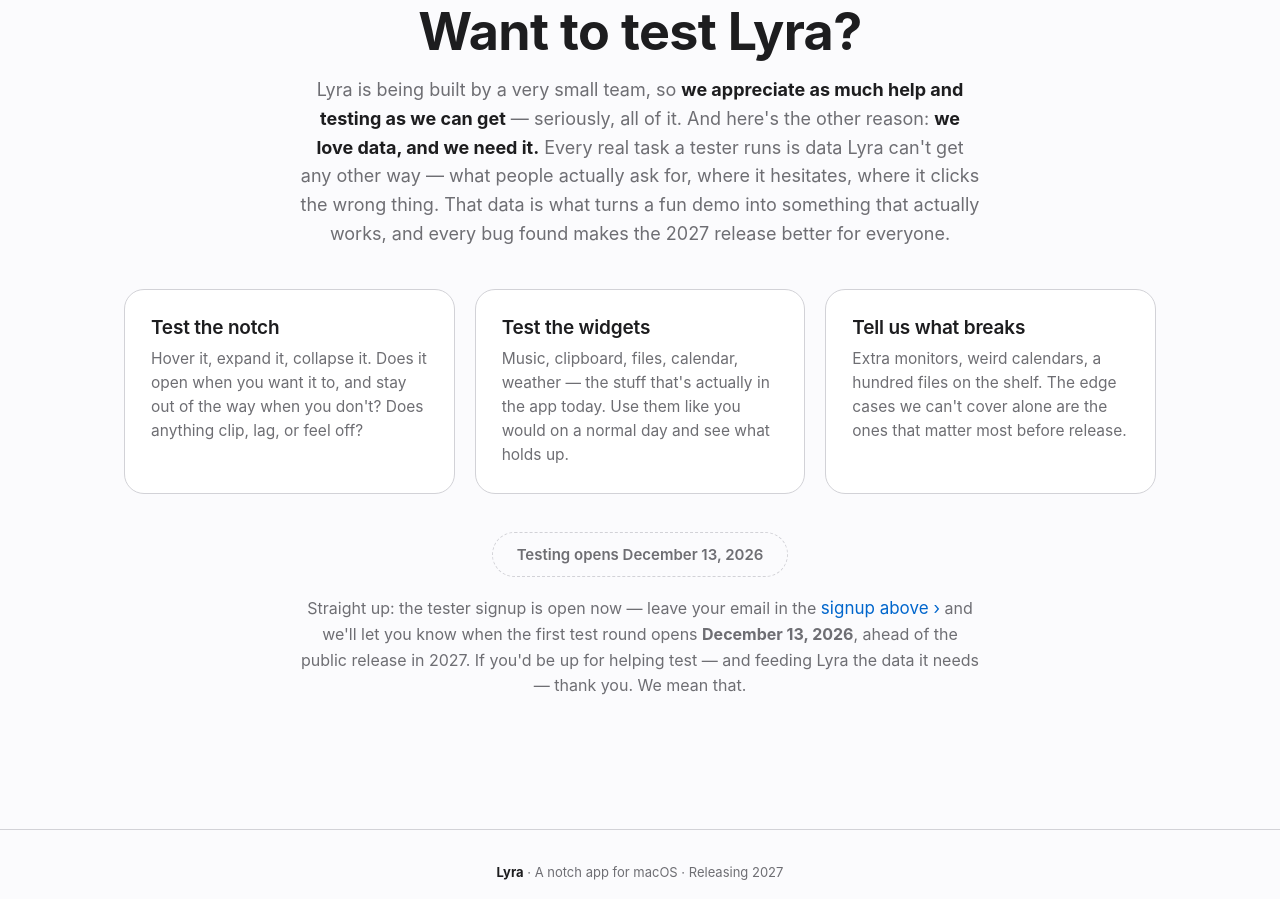
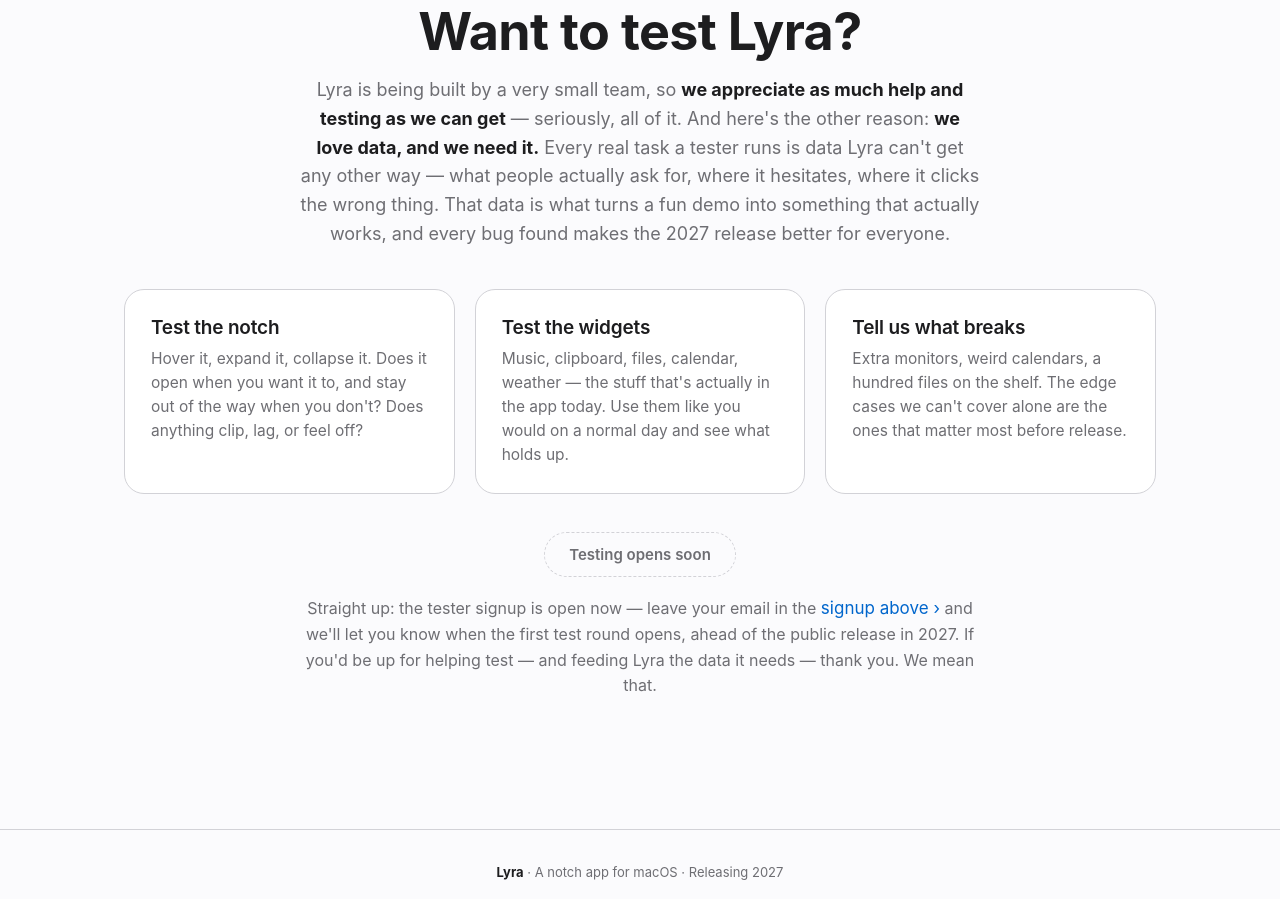
Before and after one commit to moehussain101/lyra-website, a plain HTML site: page index.html in a window 1280 px wide. Shown: the part 10998-11897 px from the top of the page. Drawn offline with Linux system fonts and the light colour scheme.

Commit message:
Remove Dec 13 testing date from site

```diff
--- a/index.html
+++ b/index.html
@@ -1300,7 +1300,7 @@
               <input id="releaseEmail" type="email" name="email" placeholder="you@example.com" required aria-describedby="signupHonest" />
               <button type="submit">Notify me</button>
             </div>
-            <span class="signup-status">Testing opens December 13, 2026 — leave your email and we'll let you know when it's your turn.</span>
+            <span class="signup-status">Testing opens soon — leave your email and we'll let you know when it's your turn.</span>
             <p class="signup-honest" id="signupHonest"><b>Straight up:</b> one email when testing opens, and one when Lyra ships in 2027. Nothing else — no drip campaign, no spam.</p>
             <input type="hidden" name="_next" value="https://lyramacnotch.pages.dev/?signedup=1" />
             <input type="hidden" name="_subject" value="New Lyra tester signup" />
@@ -1343,8 +1343,8 @@
           </div>
         </div>
         <div class="test-cta reveal">
-          <span class="notify-soon">Testing opens December 13, 2026</span>
-          <p>Straight up: the tester signup is open now — leave your email in the <a class="link-arrow" href="#signup">signup above</a> and we'll let you know when the first test round opens <b>December 13, 2026</b>, ahead of the public release in 2027. If you'd be up for helping test — and feeding Lyra the data it needs — thank you. We mean that.</p>
+          <span class="notify-soon">Testing opens soon</span>
+          <p>Straight up: the tester signup is open now — leave your email in the <a class="link-arrow" href="#signup">signup above</a> and we'll let you know when the first test round opens, ahead of the public release in 2027. If you'd be up for helping test — and feeding Lyra the data it needs — thank you. We mean that.</p>
         </div>
       </div>
     </section>
```
